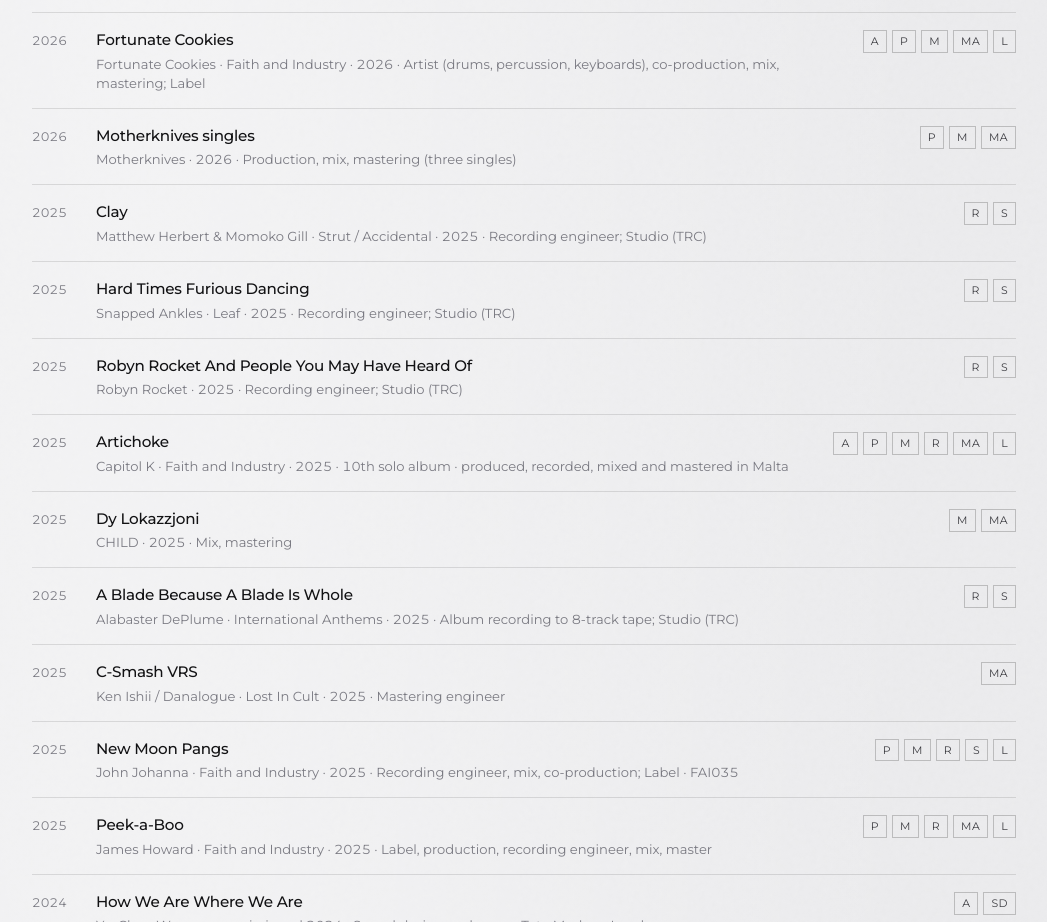
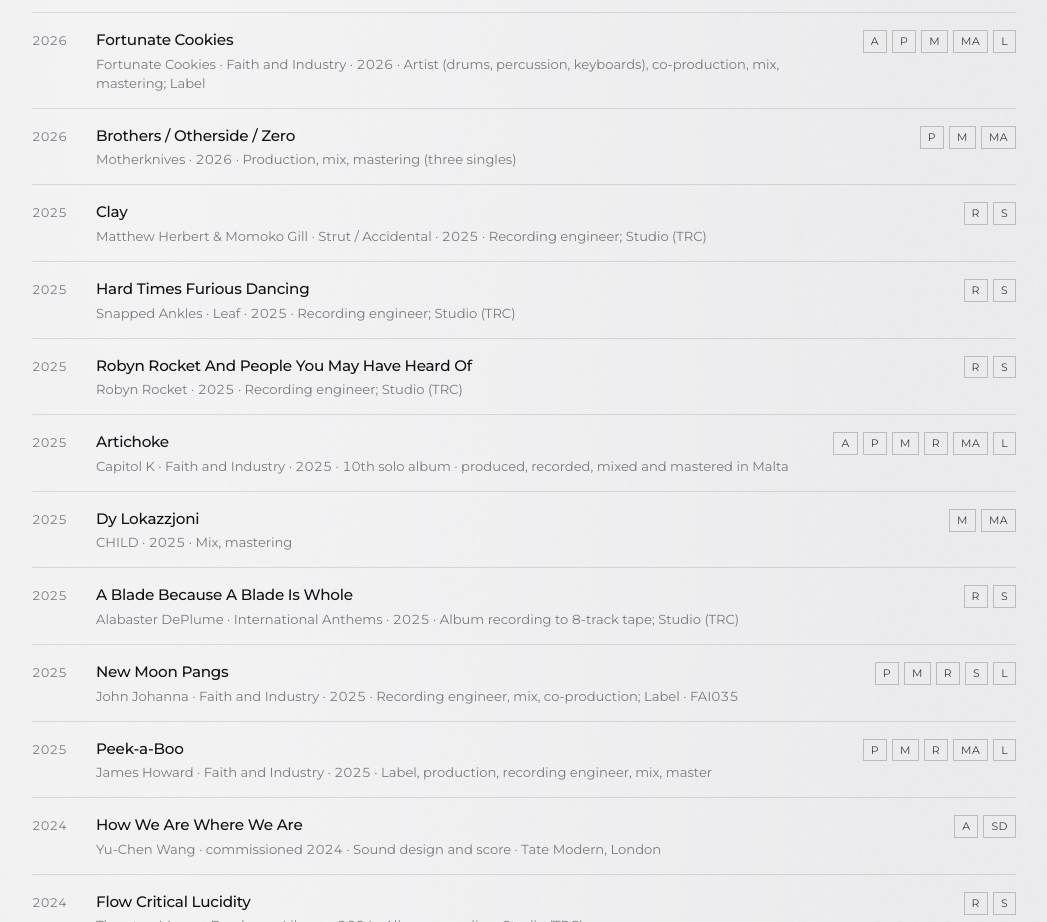
Before and after one commit to faithandindustry/Capitol_K, a plain HTML site: page work.html in a window 1280 px wide. Shown: the part 1032-1954 px from the top of the page, without its empty margins (116-1163 px from the left). Drawn offline with Linux system fonts and the light colour scheme.

Commit message:
Modify credit titles and remove C-Smash VRS section
Updated credit titles and removed a credit section.

```diff
--- a/work.html
+++ b/work.html
@@ -135,7 +135,7 @@
 
           <div class="credit" data-roles="P M MA">
             <div>
-              <div class="credit-title">Motherknives singles</div>
+              <div class="credit-title">Brothers / Otherside / Zero</div>
               <div class="credit-meta">Motherknives · 2026 · Production, mix, mastering (three singles)</div>
             </div>
             <div class="tags"><span class="tag">P</span><span class="tag">M</span><span class="tag">MA</span></div>
@@ -191,13 +191,6 @@
             <div class="tags"><span class="tag">R</span><span class="tag">S</span></div>
           </div>
 
-          <div class="credit" data-roles="MA">
-            <div>
-              <div class="credit-title">C-Smash VRS</div>
-              <div class="credit-meta">Ken Ishii / Danalogue · Lost In Cult · 2025 · Mastering engineer</div>
-            </div>
-            <div class="tags"><span class="tag">MA</span></div>
-          </div>
 
           <div class="credit" data-roles="P M R S L">
             <div>
```
